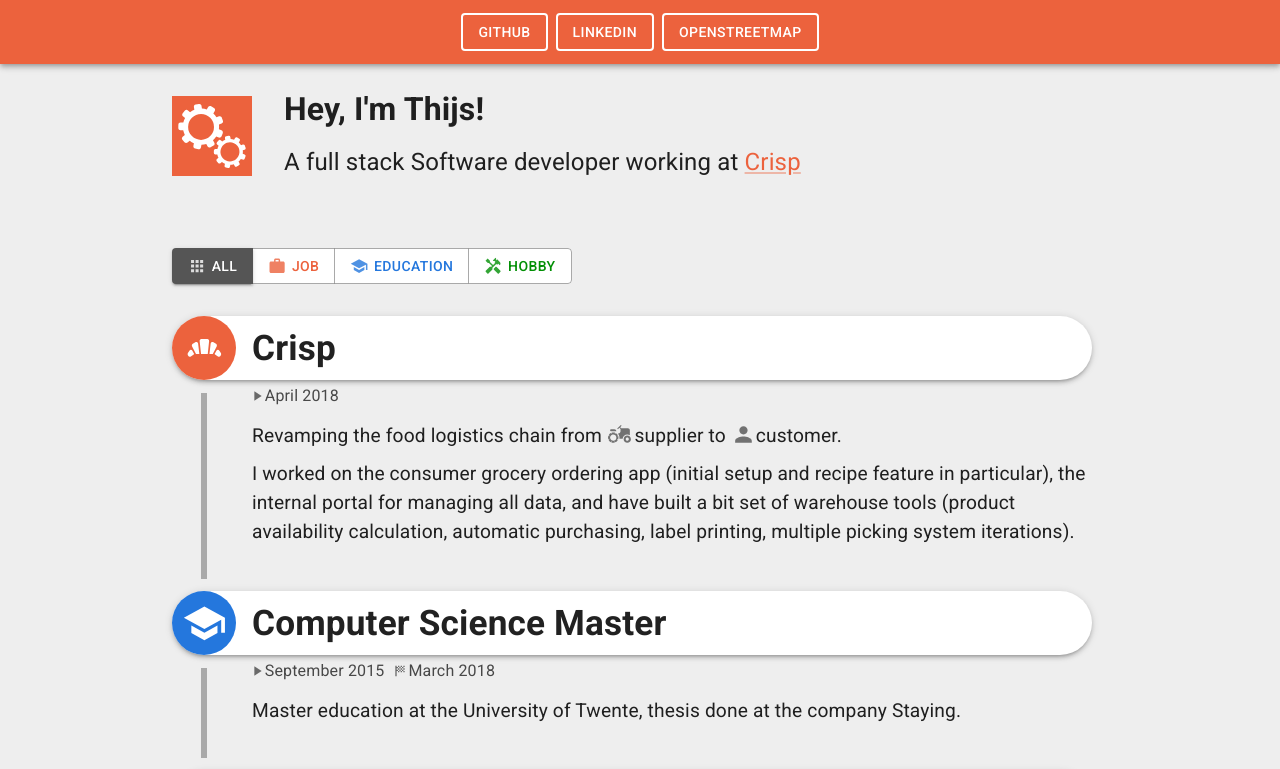
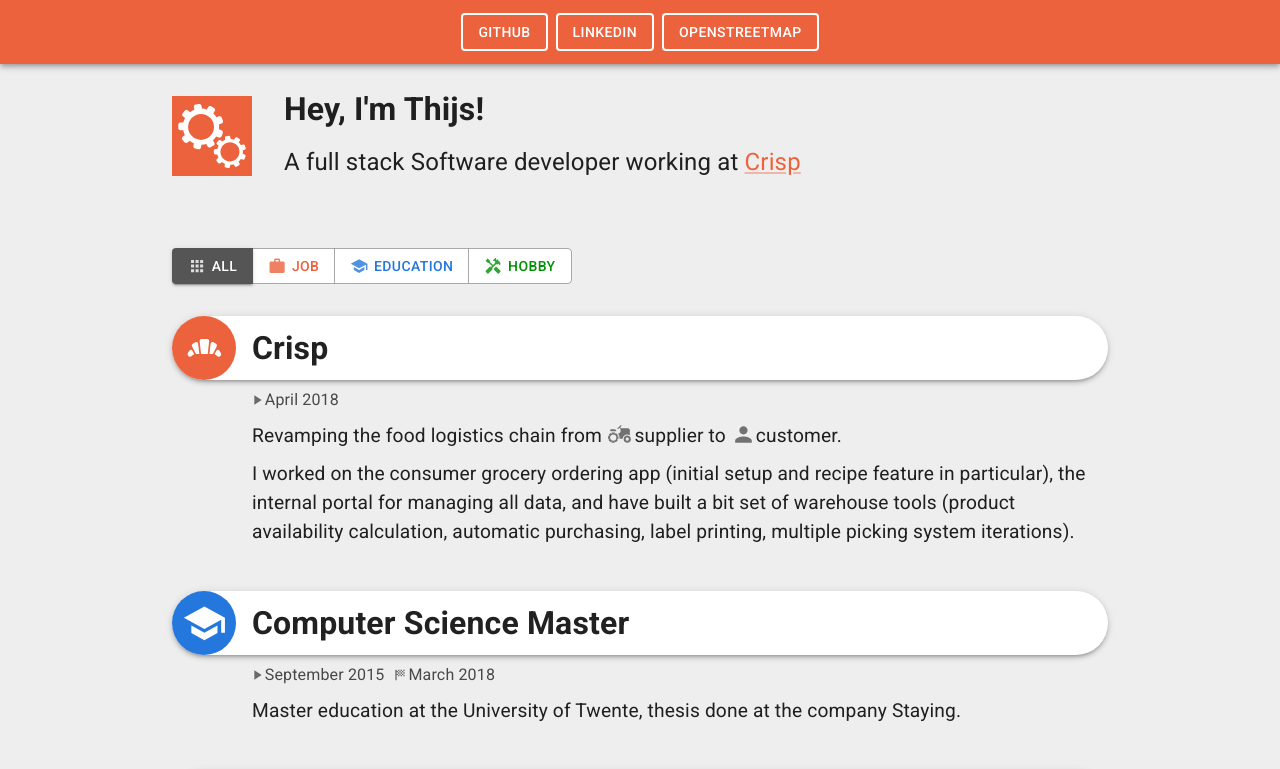
Before and after one commit to NLthijs48/NLthijs48.github.io, a React (Create React App) app: page / in a window 1280 px wide. Shown: the top 769 px of the page. Built offline with nearby package versions, Linux system fonts and the light colour scheme.

Commit message:
Remove timeline linkage, improve DOM layout

```diff
--- a/src/HomePage.tsx
+++ b/src/HomePage.tsx
@@ -2,7 +2,7 @@
 import icon from './images/icon-animated.svg';
 import Header from './components/Header';
 import Link from '@mui/material/Link';
-import ActivityTimeline from './timeline/ActivityTimeline';
+import ActivityList from '././activityList/ActivityList';
 
 function HomePage() {
 	return (
@@ -23,7 +23,7 @@
 					</div>
 				</div>
 
-				<ActivityTimeline />
+				<ActivityList />
 			</main>
 		</div>
 	);
--- a/src/timeline/ActivityItem.tsx
+++ b/src/activityList/ActivityItem.tsx
@@ -7,17 +7,25 @@
 
 interface ActivityItemProps {
 	activity: ActivityInformation;
-	/** Indicate this activity is the last one, hiding the connector */
-	last?: boolean;
 }
 
 function ActivityItem(props: ActivityItemProps) {
 	const iconColor = activityTypeColors[props.activity.activityType];
 
-	// Different colors for hobby/job/study?
 	return (
-		<div style={{marginBottom: '0.4em', display: 'flex'}}>
-			<div style={{zIndex: 1, display: 'flex', flexDirection: 'column', alignItems: 'center'}}>
+		<div style={{marginBottom: '0.4em', display: 'flex', flexDirection: 'column'}}>
+			<Paper
+				elevation={3}
+				style={{
+					backgroundColor: 'white',
+					padding: 0,
+					height: '2em',
+					borderRadius: '1em',
+					display: 'flex',
+					flexDirection: 'row',
+					alignItems: 'center',
+				}}
+			>
 				<Tooltip title={activityTypeDescriptions[props.activity.activityType]}>
 					<div
 						style={{
@@ -28,7 +36,6 @@
 							justifyContent: 'center',
 							backgroundColor: iconColor,
 							marginTop: 0,
-							marginBottom: '0.4em',
 							borderRadius: '50%',
 							color: 'white',
 						}}
@@ -36,8 +43,20 @@
 						<props.activity.Icon style={{fontSize: '1.4em'}} />
 					</div>
 				</Tooltip>
-				{!props.last && <div style={{width: '0.2em', backgroundColor: '#a9a9a9', flex: 1}} />}
-			</div>
+
+				<h3
+					style={{
+						fontSize: '1em',
+						margin: 0,
+						padding: '0em 0.5em 0em 0.5em',
+						whiteSpace: 'nowrap',
+						textOverflow: 'ellipsis',
+						overflow: 'hidden',
+					}}
+				>
+					{props.activity.name}
+				</h3>
+			</Paper>
 
 			<div
 				style={{
@@ -45,38 +64,12 @@
 					marginBottom: '0.5em',
 					paddingTop: 0,
 					paddingBottom: '0.5em',
-					paddingLeft: '0.5em',
+					paddingLeft: '2.5em',
 					paddingRight: '0.5em',
 					flex: 1,
 					minWidth: 0,
 				}}
 			>
-				<Paper
-					elevation={3}
-					style={{
-						backgroundColor: 'white',
-						padding: '0em 0.5em 0em 2.5em',
-						height: '2em',
-						borderRadius: '1em',
-						marginLeft: '-2.5em',
-						display: 'flex',
-						flexDirection: 'column',
-						justifyContent: 'center',
-					}}
-				>
-					<h3
-						style={{
-							fontSize: '1.1em',
-							margin: 0,
-							padding: 0,
-							whiteSpace: 'nowrap',
-							textOverflow: 'ellipsis',
-							overflow: 'hidden',
-						}}
-					>
-						{props.activity.name}
-					</h3>
-				</Paper>
 				<TimePeriodIndicator activity={props.activity} />
 				<div style={{fontSize: '0.6em', marginTop: '0.5em'}}>{props.activity.description}</div>
 			</div>
--- a/src/timeline/ActivityTimeline.tsx
+++ b/src/activityList/ActivityList.tsx
@@ -4,7 +4,7 @@
 import ActivityType from '../activities/ActivityType';
 import allActivities from '../activities/allActivities';
 
-function ActivityTimeline() {
+function ActivityList() {
 	const [activityTypeFilter, setActivityTypeFilter] = React.useState<null | ActivityType>(null);
 	const activities = allActivities.filter((activity) => {
 		return activityTypeFilter === null || activityTypeFilter === activity.activityType;
@@ -15,10 +15,10 @@
 			<Filters activityType={activityTypeFilter} setActivityType={setActivityTypeFilter} style={{marginBottom: '1em'}} />
 
 			{activities.map((activity, index) => (
-				<ActivityItem key={index} activity={activity} last={index === activities.length - 1} />
+				<ActivityItem key={index} activity={activity} />
 			))}
 		</div>
 	);
 }
 
-export default ActivityTimeline;
+export default ActivityList;
--- a/src/timeline/TimePeriodIndicator.tsx
+++ b/src/activityList/TimePeriodIndicator.tsx
@@ -8,7 +8,7 @@
 			style={{
 				fontSize: '0.5em',
 				opacity: 0.8,
-				height: '2em',
+				marginTop: '0.5em',
 				display: 'flex',
 				alignItems: 'center',
 			}}
```
Also changed, not shown: src/activityList/Filters.tsx (renamed from src/timeline/Filters.tsx).
